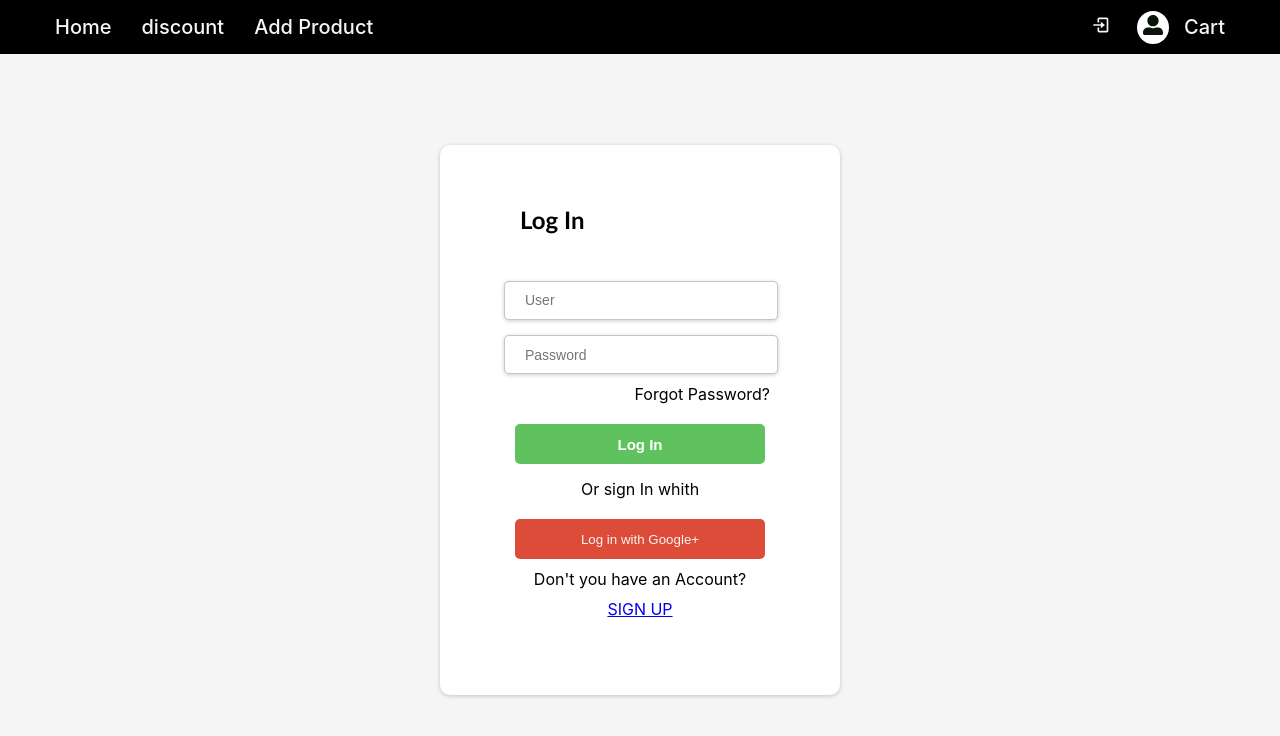
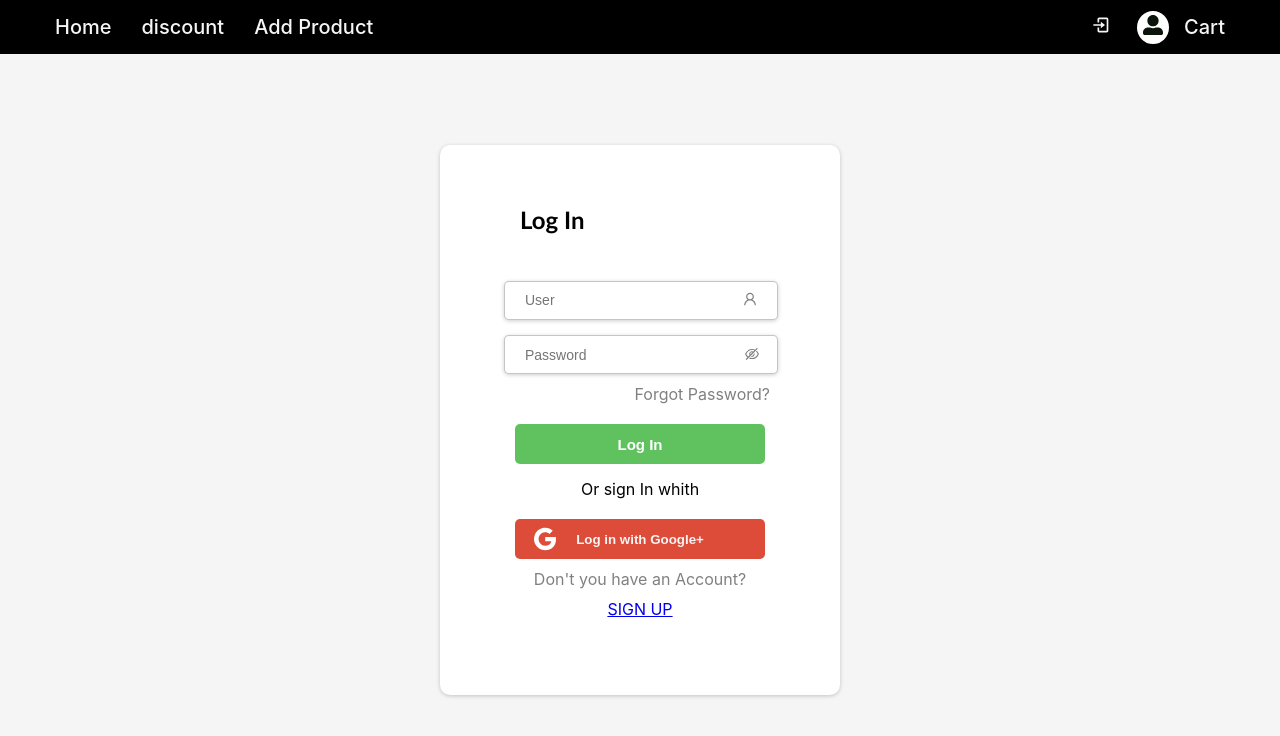
Before and after one commit to djaroldito/e-guitar-REACT, a React (Create React App) app in the folder client/: page /login in a window 1280 px wide. Shown: the top 736 px of the page. Built offline with nearby package versions, Linux system fonts and the light colour scheme; a web font is replaced by a local one.

Commit message:
Register-Login estilos actualizados

```diff
--- a/client/src/routes/Signup/Login.js
+++ b/client/src/routes/Signup/Login.js
@@ -1,19 +1,21 @@
-import React, { useRef } from 'react';
-import { NavLink } from "react-router-dom"
+import React, { useRef, useState } from 'react';
+import { NavLink } from "react-router-dom";
+import { AiOutlineEye, AiOutlineEyeInvisible, AiOutlineUser, AiOutlineGoogle } from "react-icons/ai"
 import "./Styles/Login.css";
+const USER_REGEX = /^[A-z][A-z0-9-_]{3,23}$/;
+const PWD_REGEX = /^(?=.*[a-z])(?=.*[A-Z])(?=.*[0-9])(?=.*[!@#$%]).{8,24}$/;
+//  login-signin Google
+// Agregar loguito de Gmail en el botón
+// Averiguar por el reseteo de password
+// Modificar el código para que permita usar el botón de google
+// Acá sólo iría un campo con el pwrd, si no coincide tira error -> chequear la data de la db
+
 
 export default function Login() {
     const registerEmail = useRef();
     const registerPsw = useRef();
 
-    // Navbar -> regitrarse / login
-    // comprar algo !login -> registrarte
-    //  login-signin facebook
-    // Reformatear el Login -> sólo usuario, contraseña y botón de Google + mje de Need an Account? Sign Up
-    // Agregar loguito de Gmail en el botón
-    // Averiguar por el reseteo de password
-    // Rutas y localStorage
-    // Modificar el código para que permita usar el botón de google
+    const [showPsw, setShowPsw] = useState(false);
 
 
     const handleSignIn = (e) =>{
@@ -33,9 +35,13 @@ export default function Login() {
             <form className="signInForm" onSubmit={(e) => handleSignIn(e)}>
                 <fieldset>
                     <input type="text" placeholder='User' required />
-                </fieldset>
+                    <AiOutlineUser className='loginUsIc' />
+               </fieldset>
                 <fieldset>
-                    <input type="password" placeholder='Password' required />
+                    <input type={showPsw ? "text" : "password"} placeholder='Password' id="password" required />
+                    <div className='loginEyeIcon' onClick={() => setShowPsw(!showPsw)}>
+                        {showPsw ? <AiOutlineEye/> : <AiOutlineEyeInvisible className='loginInIc'/>}
+                    </div>
                 </fieldset>
 
                 <div className='loginPsw'>
@@ -45,6 +51,9 @@ export default function Login() {
 
                 <div className='loginGg'>
                     <p>Or sign In whith</p>
+                </div>
+                <div>
+                    <AiOutlineGoogle size={30} className='signinGgIc'/>
                 </div>
                 <button className="loginBtn google">Log in with Google+</button>
 
--- a/client/src/routes/Signup/Styles/Login.css
+++ b/client/src/routes/Signup/Styles/Login.css
@@ -33,7 +33,8 @@
   text-align: end;
   margin-right: 70px;
   margin-top: 0;
-  margin-bottom: 0;;
+  margin-bottom: 0;
+  color: grey;
 }
 
 .loginGg {
@@ -44,6 +45,10 @@
 .loginAcc, .loginSup {
   text-align: center;
   margin-top: 10px;
+}
+
+.loginAcc {
+  color: grey;
 }
 
 /* Form ------------------------------------------------------------ */
@@ -67,6 +72,29 @@
   box-shadow: 0 1px 4px rgba(0, 0, 0, 0.2);
   vertical-align: top;
   padding-left: 20px;
+  position: relative;
+}
+
+.loginUsIc {
+  position: absolute;
+  margin-top: 10px;
+  right: 80px;
+  color: grey;
+}
+
+.loginEyeIcon {
+  bottom: 18px;
+  color: grey;
+  margin-left: 290px;
+  position: absolute;
+}
+
+.signinGgIc {
+  color: white;
+  position: absolute;
+  margin-top: 25px;
+  margin-left: 90px;
+  z-index: 2;
 }
 
 /* Buttons --------------------------------------------------------- */
@@ -88,6 +116,7 @@
 
 .loginBtn.google {
   background: #DD4B39;
+  font-weight: bold;
 }
 
 .submitBtn {
@@ -95,5 +124,4 @@
   font-weight: bold;
   color: white;
   font-size: 15px;
-
 }
--- a/client/src/routes/components/ProductForm.js
+++ b/client/src/routes/components/ProductForm.js
@@ -29,7 +29,7 @@ export default function ProductForm() {
 	}
 
 	return (
-		<div>
+		<div className="productContainer">
 			<h3>Create new product</h3>
 			<Formik
 				initialValues={initialValues}
```
